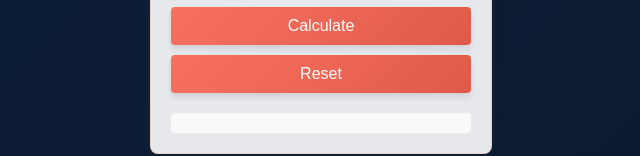
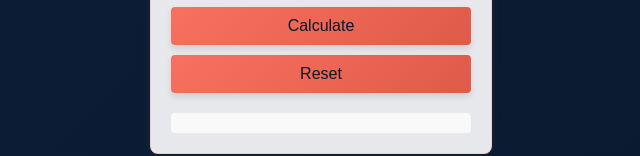
Before and after one commit to Shawntasmo/export-storage-calculator, a plain HTML site: page index.html in a window 1280 px wide. Shown: the part 564-720 px from the top of the page, without its empty margins (319-959 px from the left). Drawn offline with Linux system fonts and the light colour scheme; a web font is replaced by a local one.

Commit message:
Update index.html

```diff
--- a/index.html
+++ b/index.html
@@ -99,7 +99,7 @@
             width: 100%;
             padding: 10px;
             background: linear-gradient(135deg, #F87060, #E05A4A); /* Coral gradient */
-            color: #fff;
+            color: #08182D;
             border: none;
             border-radius: 4px;
             font-size: 16px;
```
